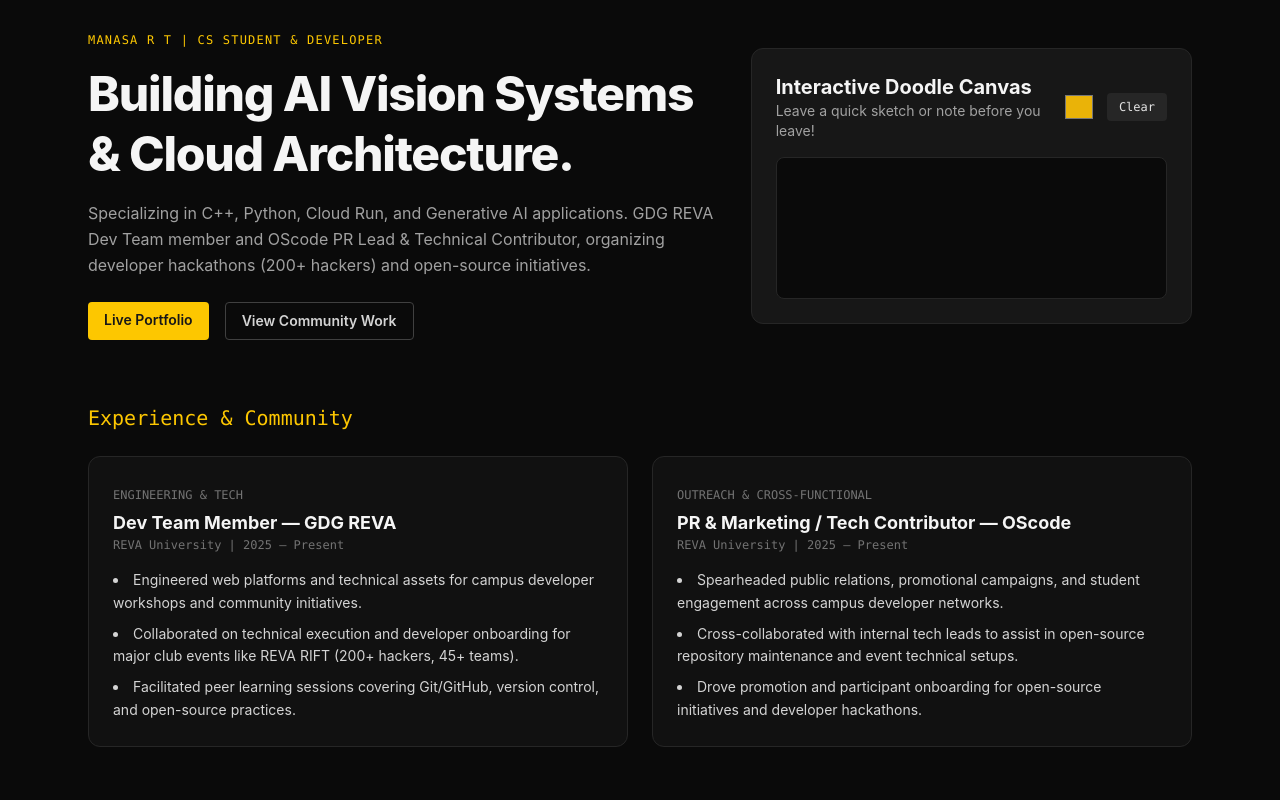
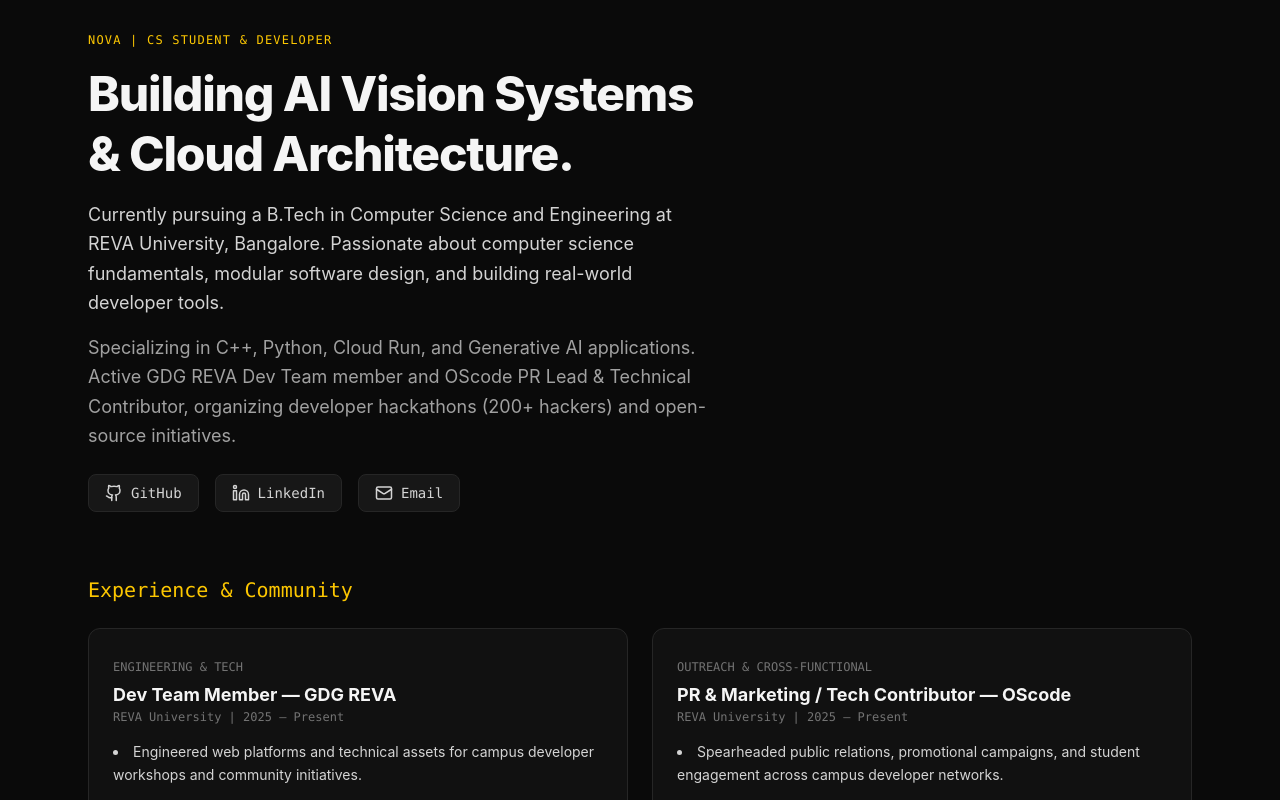
Before and after one commit to manasaravasab-cloud/portfolio, a React (Vite) app: page / in a window 1280 px wide. Shown: the top 800 px of the page. Built offline with nearby package versions, Linux system fonts and the light colour scheme; the HTML template or start-up script is replaced by a standard one.

Commit message:
update hero section: add B.Tech CSE background before tech focus and community roles

```diff
--- a/src/components/Hero.jsx
+++ b/src/components/Hero.jsx
@@ -1,44 +1,55 @@
 import React from 'react';
-import DoodleWidget from './DoodleWidget';
+import { Github, Linkedin, Mail } from 'lucide-react';
 
 export default function Hero() {
   return (
     <section className="grid grid-cols-1 lg:grid-cols-12 gap-8 items-center mb-16">
       <div className="lg:col-span-7 flex flex-col gap-4">
+        {/* Tagline */}
         <span className="text-xs font-mono tracking-widest text-yellow-400 uppercase">
-          Manasa R T | CS Student &amp; Developer
+          Nova | CS Student &amp; Developer
         </span>
 
+        {/* Main Heading */}
         <h1 className="text-4xl md:text-5xl font-extrabold tracking-tight text-neutral-100 leading-tight">
           Building AI Vision Systems &amp; Cloud Architecture.
         </h1>
 
-        <p className="text-neutral-400 text-base leading-relaxed">
-          Specializing in C++, Python, Cloud Run, and Generative AI applications.
-          GDG REVA Dev Team member and OScode PR Lead &amp; Technical Contributor,
-          organizing developer hackathons (200+ hackers) and open-source initiatives.
+        {/* Bio Paragraph 1: Education */}
+        <p className="text-neutral-300 text-base md:text-lg leading-relaxed">
+          Currently pursuing a B.Tech in Computer Science and Engineering at REVA University, Bangalore. Passionate about computer science fundamentals, modular software design, and building real-world developer tools.
         </p>
 
+        {/* Bio Paragraph 2: Specialization & Community Roles */}
+        <p className="text-neutral-400 text-base md:text-lg leading-relaxed">
+          Specializing in C++, Python, Cloud Run, and Generative AI applications. Active GDG REVA Dev Team member and OScode PR Lead &amp; Technical Contributor, organizing developer hackathons (200+ hackers) and open-source initiatives.
+        </p>
+
+        {/* Call to Action / Social Links */}
         <div className="flex flex-wrap gap-4 mt-2">
           <a
-            href="https://portfolio-acme-0459.vercel.app/"
+            href="https://github.com/manasaravasab-cloud"
             target="_blank"
-            rel="noopener noreferrer"
-            className="px-4 py-2 bg-yellow-400 text-neutral-900 font-semibold rounded hover:bg-yellow-300 transition-colors text-sm"
+            rel="noreferrer"
+            className="flex items-center gap-2 text-sm font-mono text-neutral-300 hover:text-yellow-400 transition-colors bg-neutral-900 border border-neutral-800 px-4 py-2 rounded-lg"
           >
-            Live Portfolio
+            <Github size={18} /> GitHub
           </a>
           <a
-            href="#community"
-            className="px-4 py-2 border border-neutral-700 text-neutral-300 font-semibold rounded hover:bg-neutral-800 transition-colors text-sm"
+            href="https://www.linkedin.com/in/Manasa%20R%20T"
+            target="_blank"
+            rel="noreferrer"
+            className="flex items-center gap-2 text-sm font-mono text-neutral-300 hover:text-yellow-400 transition-colors bg-neutral-900 border border-neutral-800 px-4 py-2 rounded-lg"
           >
-            View Community Work
+            <Linkedin size={18} /> LinkedIn
+          </a>
+          <a
+            href="mailto:manasaravasab@gmail.com"
+            className="flex items-center gap-2 text-sm font-mono text-neutral-300 hover:text-yellow-400 transition-colors bg-neutral-900 border border-neutral-800 px-4 py-2 rounded-lg"
+          >
+            <Mail size={18} /> Email
           </a>
         </div>
-      </div>
-
-      <div className="lg:col-span-5">
-        <DoodleWidget />
       </div>
     </section>
   );
```
